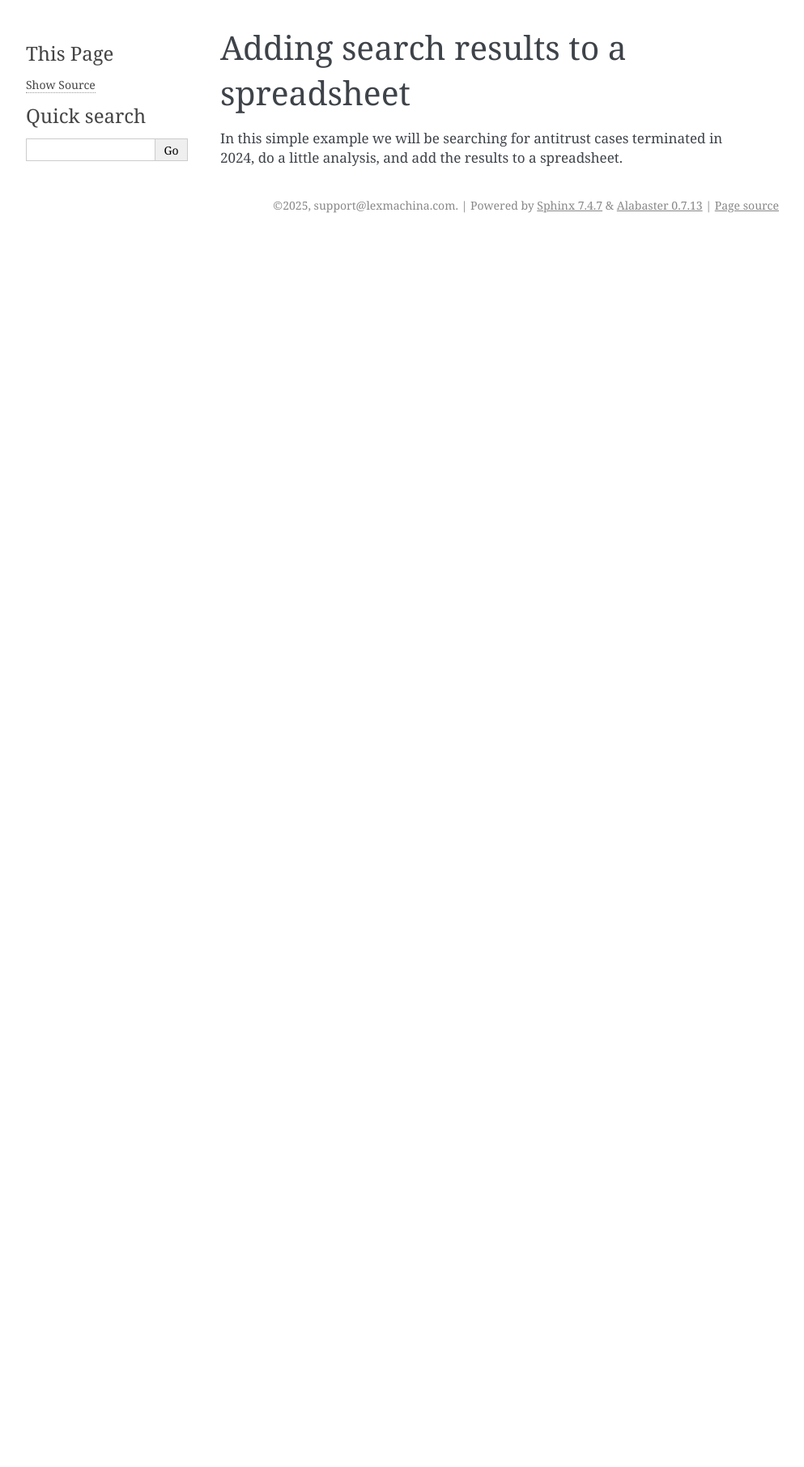
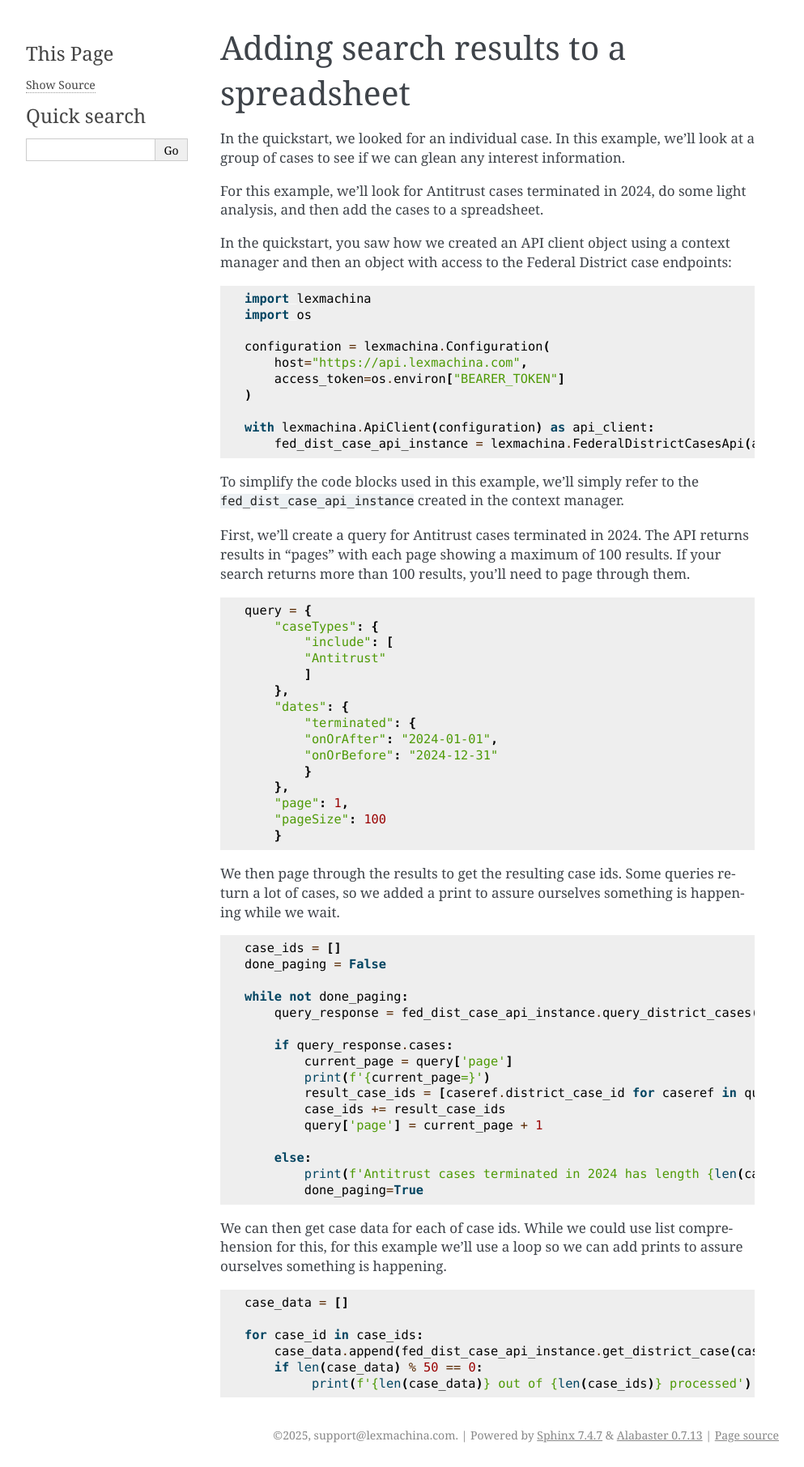
Before and after one commit to LexMachinaInc/python-lexmachina-sync-api-client, a Sphinx documentation site: the page built from docs/spreadsheet_example.rst, in a window 1280 px wide. Shown: the whole page at 81% size, without its empty margins (148-1141 px from the left). Built offline with Sphinx 7.4.7, drawn with Linux system fonts in a browser that asks for light colours; pages that are not in the unit, such as notebooks, are missing from menus; before the commit the page ends 900 px from its top, so only the background shows below that.

Commit message:
[#15] tweaks to existing docs, start fleshing out spreadsheet example

```diff
--- a/docs/index.rst
+++ b/docs/index.rst
@@ -8,4 +8,5 @@ lexmachina-client documentation
    installation
    quickstart
    spreadsheet_example
+
    :caption: Contents:
--- a/docs/installation.rst
+++ b/docs/installation.rst
@@ -8,7 +8,7 @@ Install using pip within a virtual environment:
   $ pip install lexmachina-client
 
 
-The examples in the quickstart assume a valid bearer token is set in the environment variable ``BEARER_TOKEN``. To get a bearer token use the API's ``/oauth2/token`` endpoint:
+The examples in the quickstart assume a valid bearer token is set in the environment variable ``BEARER_TOKEN``. You can get a bearer token by using the ``/oauth2/token`` endpoint:
 
 .. code-block:: bash
 
--- a/docs/quickstart.rst
+++ b/docs/quickstart.rst
@@ -24,7 +24,6 @@ In the first code block, you will see the following steps:
     )
 
     with lexmachina.ApiClient(configuration) as api_client:
-
         fed_dist_case_api_instance = lexmachina.FederalDistrictCasesApi(api_client)
         case_search_results = fed_dist_case_api_instance.find_district_case_by_number(
             case_numbers=["9:02-cv-00058"], court="txed"
--- a/docs/spreadsheet_example.rst
+++ b/docs/spreadsheet_example.rst
@@ -2,4 +2,83 @@ Adding search results to a spreadsheet
 ======================================
 
 
-In this simple example we will be searching for antitrust cases terminated in 2024, do a little analysis, and add the results to a spreadsheet.
+In the quickstart, we looked for an individual case. In this example, we'll look at a group of cases to see if we can glean any interest information.
+
+
+For this example, we'll look for Antitrust cases terminated in 2024, do some light analysis, and then add the cases to a spreadsheet.
+
+
+In the quickstart, you saw how we created an API client object using a context manager and then an object with access to the Federal District case endpoints:
+
+.. code-block:: python
+
+    import lexmachina
+    import os
+
+    configuration = lexmachina.Configuration(
+        host="https://api.lexmachina.com",
+        access_token=os.environ["BEARER_TOKEN"]
+    )
+
+    with lexmachina.ApiClient(configuration) as api_client:
+        fed_dist_case_api_instance = lexmachina.FederalDistrictCasesApi(api_client)
+
+
+To simplify the code blocks used in this example, we'll simply refer to the ``fed_dist_case_api_instance`` created in the context manager.
+
+
+First, we'll create a query for Antitrust cases terminated in 2024. The API returns results in "pages" with each page showing a maximum of 100 results. If your search returns more than 100 results, you'll need to page through them.
+
+.. code-block:: python
+
+    query = {
+        "caseTypes": {
+            "include": [
+            "Antitrust"
+            ]
+        },
+        "dates": {
+            "terminated": {
+            "onOrAfter": "2024-01-01",
+            "onOrBefore": "2024-12-31"
+            }
+        },
+        "page": 1,
+        "pageSize": 100
+        }
+
+
+We then page through the results to get the resulting case ids. Some queries return a lot of cases, so we added a print to assure ourselves something is happening while we wait.
+
+
+.. code-block:: python
+
+    case_ids = []
+    done_paging = False
+
+    while not done_paging:
+        query_response = fed_dist_case_api_instance.query_district_cases(query)
+
+        if query_response.cases:
+            current_page = query['page']
+            print(f'{current_page=}')
+            result_case_ids = [caseref.district_case_id for caseref in query_response.cases]
+            case_ids += result_case_ids
+            query['page'] = current_page + 1
+
+        else:
+            print(f'Antitrust cases terminated in 2024 has length {len(case_ids)}')
+            done_paging=True
+
+
+We can then get case data for each of case ids. While we could use list comprehension for this, for this example we'll use a loop so we can add prints to assure ourselves something is happening.
+
+
+.. code-block:: python
+
+    case_data = []
+
+    for case_id in case_ids:
+        case_data.append(fed_dist_case_api_instance.get_district_case(case_id))
+        if len(case_data) % 50 == 0:
+             print(f'{len(case_data)} out of {len(case_ids)} processed')
```
